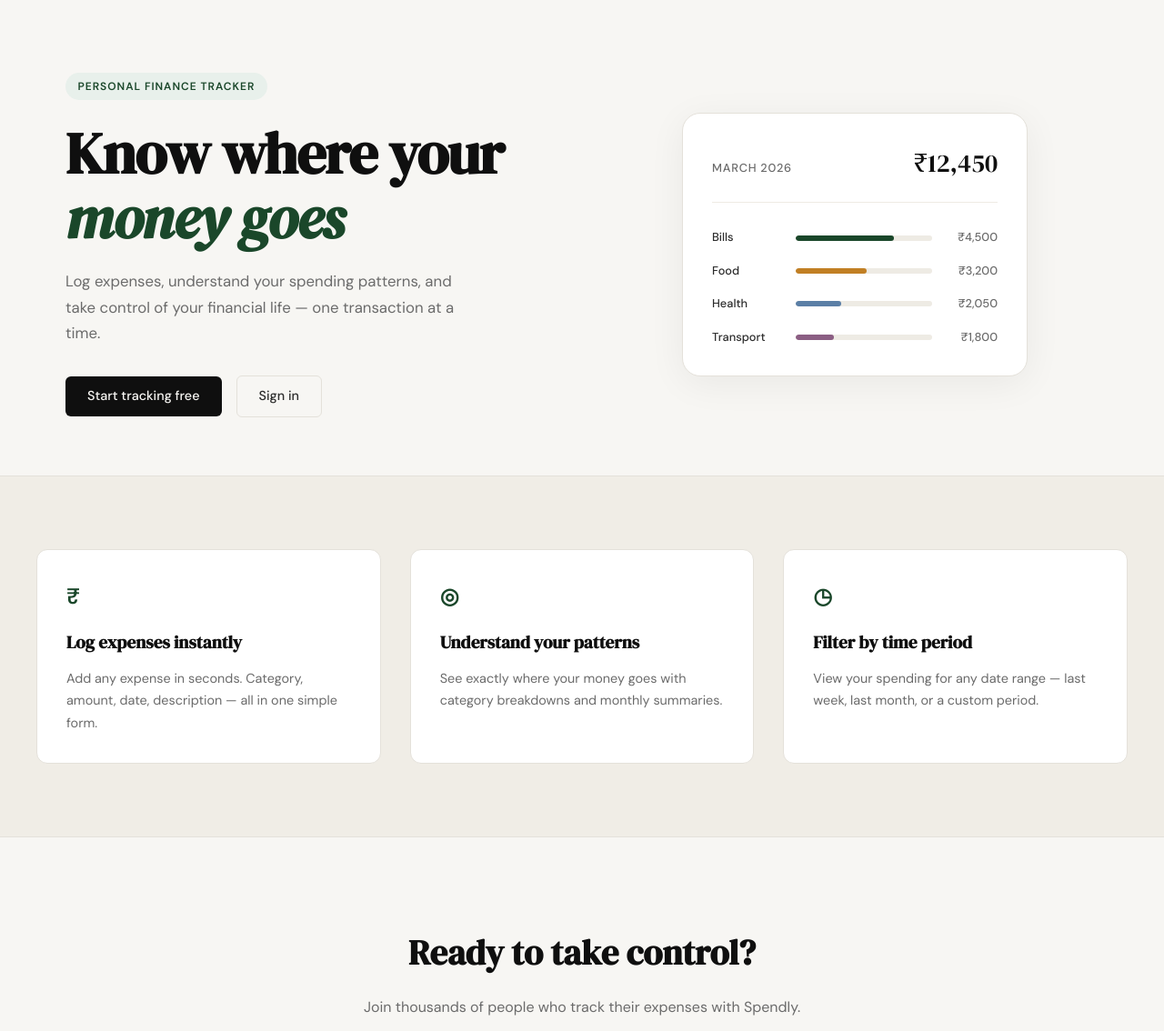
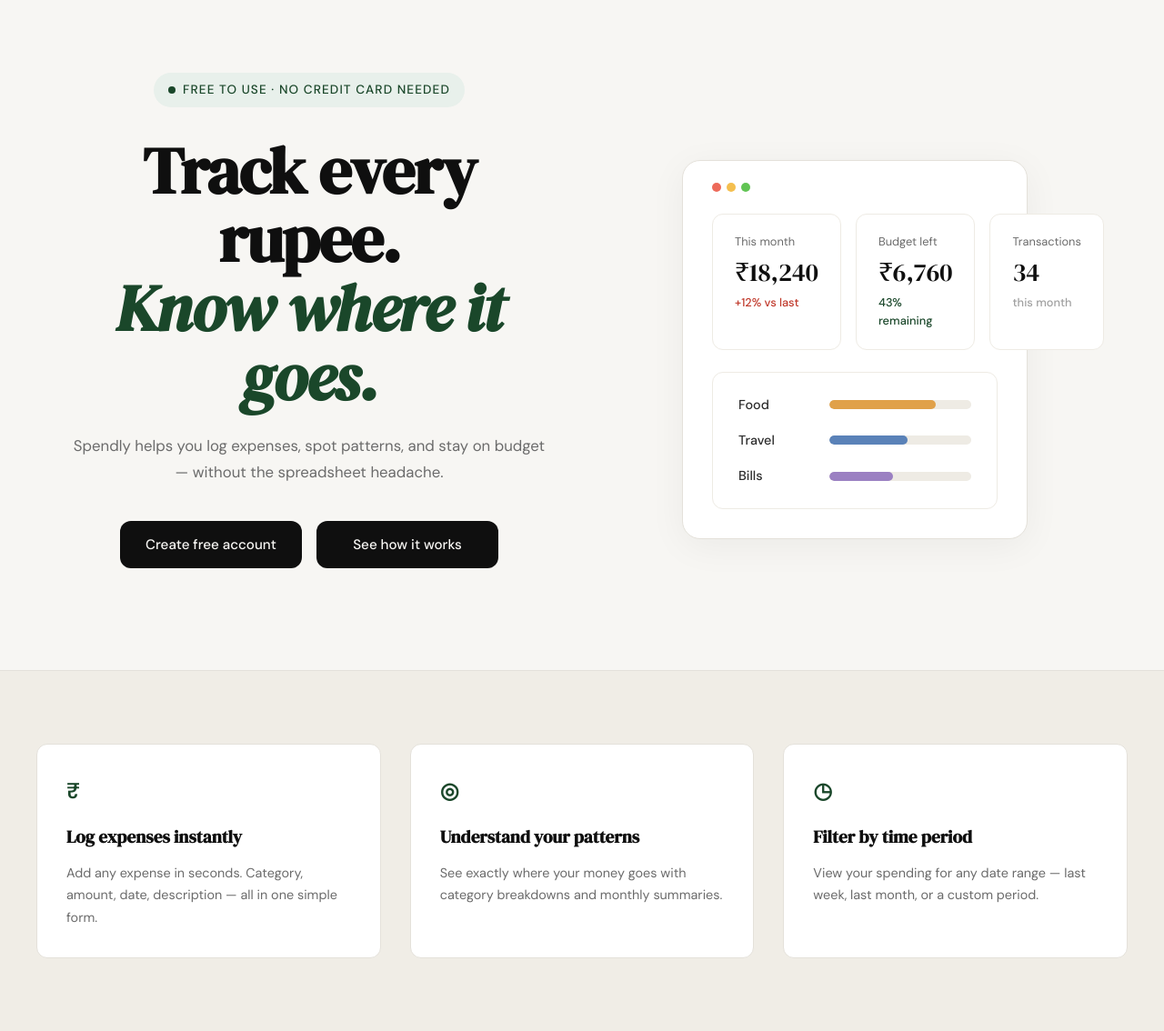
Before and after one commit to AvinashOraon123/spendly, a Flask app: page / in a window 1280 px wide. Shown: the part 61-1195 px from the top of the page at 91% size. Run offline with Flask 3, Linux system fonts and the light colour scheme.

Commit message:
landing: redesign hero section to match mockup

```diff
--- /dev/null
+++ b/static/css/landing.css
@@ -0,0 +1,198 @@
+/* ------------------------------------------------------------------ */
+/* Landing page — hero only                                            */
+/* ------------------------------------------------------------------ */
+
+.hero {
+    padding: 5rem 2rem 3rem;
+    text-align: center;
+}
+
+.hero-inner { max-width: 720px; margin: 0 auto; }
+
+.hero-badge {
+    display: inline-flex;
+    align-items: center;
+    gap: 0.5rem;
+    background: var(--accent-light);
+    color: var(--accent);
+    font-size: 0.85rem;
+    font-weight: 500;
+    padding: 0.5rem 1rem;
+    border-radius: 999px;
+    margin-bottom: 2rem;
+}
+
+.hero-badge::before {
+    content: "";
+    display: inline-block;
+    width: 8px;
+    height: 8px;
+    background: var(--accent);
+    border-radius: 50%;
+    flex-shrink: 0;
+}
+
+.hero-title {
+    font-family: var(--font-display);
+    font-size: clamp(2.5rem, 6vw, 4.5rem);
+    line-height: 1.05;
+    letter-spacing: -0.02em;
+    color: var(--ink);
+    margin-bottom: 1.5rem;
+}
+
+.hero-title .hero-title-green {
+    display: block;
+    color: var(--accent);
+    font-style: italic;
+}
+
+.hero-subtitle {
+    font-size: 1.05rem;
+    color: var(--ink-muted);
+    line-height: 1.7;
+    max-width: 540px;
+    margin: 0 auto 2.5rem;
+}
+
+.hero-actions {
+    display: flex;
+    gap: 1rem;
+    align-items: center;
+    justify-content: center;
+    margin-bottom: 4rem;
+}
+
+.hero-cta {
+    display: inline-block;
+    background: var(--ink);
+    color: var(--paper);
+    padding: 0.85rem 1.75rem;
+    border-radius: var(--radius-md);
+    font-family: var(--font-body);
+    font-size: 0.95rem;
+    font-weight: 500;
+    text-decoration: none;
+    transition: background 0.2s;
+    min-width: 200px;
+    text-align: center;
+}
+
+.hero-cta:hover { background: var(--accent); }
+
+/* Mock card (hero visual) */
+.hero-visual {
+    max-width: var(--max-width);
+    margin: 0 auto;
+    padding: 0 1rem;
+}
+
+.mock-card {
+    background: var(--paper-card);
+    border: 1px solid var(--border);
+    border-radius: var(--radius-lg);
+    padding: 1.5rem 2rem 2rem;
+    box-shadow: 0 8px 40px rgba(0,0,0,0.05);
+    text-align: left;
+}
+
+.mock-dots {
+    display: flex;
+    gap: 6px;
+    margin-bottom: 1.5rem;
+}
+
+.mock-dot {
+    width: 10px;
+    height: 10px;
+    border-radius: 50%;
+    display: inline-block;
+}
+
+.mock-dot-red    { background: #ed6a5a; }
+.mock-dot-yellow { background: #f4bf4f; }
+.mock-dot-green  { background: #61c454; }
+
+.mock-stats {
+    display: grid;
+    grid-template-columns: repeat(3, 1fr);
+    gap: 1rem;
+    margin-bottom: 1.5rem;
+}
+
+.mock-stat {
+    background: var(--paper-card);
+    border: 1px solid var(--border-soft);
+    border-radius: var(--radius-md);
+    padding: 1.25rem 1.5rem;
+}
+
+.mock-stat-label {
+    font-size: 0.8rem;
+    color: var(--ink-muted);
+    margin-bottom: 0.5rem;
+}
+
+.mock-stat-value {
+    font-family: var(--font-display);
+    font-size: 1.75rem;
+    color: var(--ink);
+    line-height: 1.1;
+    margin-bottom: 0.5rem;
+}
+
+.mock-stat-foot {
+    font-size: 0.8rem;
+    font-weight: 500;
+}
+
+.mock-stat-foot.is-up   { color: var(--danger); }
+.mock-stat-foot.is-good { color: var(--accent); }
+.mock-stat-foot.is-mute { color: var(--ink-faint); }
+
+.mock-bars {
+    background: var(--paper-card);
+    border: 1px solid var(--border-soft);
+    border-radius: var(--radius-md);
+    padding: 1.5rem 1.75rem;
+    display: flex;
+    flex-direction: column;
+    gap: 1rem;
+}
+
+.mock-bar-row {
+    display: grid;
+    grid-template-columns: 80px 1fr;
+    align-items: center;
+    gap: 1.25rem;
+}
+
+.mock-cat {
+    font-size: 0.9rem;
+    color: var(--ink-soft);
+    font-weight: 500;
+}
+
+.mock-bar-track {
+    height: 10px;
+    background: var(--border-soft);
+    border-radius: 999px;
+    overflow: hidden;
+}
+
+.mock-bar {
+    height: 100%;
+    border-radius: 999px;
+    transition: width 0.6s ease;
+}
+
+.mock-bar-1 { background: #e0a14a; } /* Food  — orange */
+.mock-bar-2 { background: #5a82b8; } /* Travel — blue  */
+.mock-bar-3 { background: #9b80c2; } /* Bills  — purple */
+
+@media (max-width: 700px) {
+    .hero-actions { flex-direction: column; }
+    .hero-cta { width: 100%; min-width: 0; }
+    .mock-stats { grid-template-columns: 1fr; }
+    .mock-bar-row { grid-template-columns: 60px 1fr; }
+}
--- a/templates/landing.html
+++ b/templates/landing.html
@@ -1,60 +1,71 @@
 {% extends "base.html" %}
 
 {% block title %}Spendly — Track Every Rupee{% endblock %}
+
+{% block head %}
+<link rel="stylesheet" href="{{ url_for('static', filename='css/landing.css') }}">
+{% endblock %}
 
 {% block content %}
 
 <section class="hero">
     <div class="hero-inner">
-        <div class="hero-badge">Personal Finance Tracker</div>
+        <div class="hero-badge">Free to use &middot; No credit card needed</div>
         <h1 class="hero-title">
-            Know where your<br>
-            <em>money goes</em>
+            Track every rupee.
+            <span class="hero-title-green">Know where it goes.</span>
         </h1>
         <p class="hero-subtitle">
-            Log expenses, understand your spending patterns,
-            and take control of your financial life —
-            one transaction at a time.
+            Spendly helps you log expenses, spot patterns, and stay
+            on budget &mdash; without the spreadsheet headache.
         </p>
         <div class="hero-actions">
-            <a href="{{ url_for('register') }}" class="btn-primary">Start tracking free</a>
-            <a href="{{ url_for('login') }}" class="btn-ghost">Sign in</a>
+            <a href="{{ url_for('register') }}" class="hero-cta">Create free account</a>
+            <a href="#" class="hero-cta">See how it works</a>
         </div>
     </div>
     <div class="hero-visual">
         <div class="mock-card">
-            <div class="mock-card-header">
-                <span class="mock-label">March 2026</span>
-                <span class="mock-total">₹12,450</span>
+            <div class="mock-dots">
+                <span class="mock-dot mock-dot-red"></span>
+                <span class="mock-dot mock-dot-yellow"></span>
+                <span class="mock-dot mock-dot-green"></span>
+            </div>
+            <div class="mock-stats">
+                <div class="mock-stat">
+                    <div class="mock-stat-label">This month</div>
+                    <div class="mock-stat-value">&#8377;18,240</div>
+                    <div class="mock-stat-foot is-up">+12% vs last</div>
+                </div>
+                <div class="mock-stat">
+                    <div class="mock-stat-label">Budget left</div>
+                    <div class="mock-stat-value">&#8377;6,760</div>
+                    <div class="mock-stat-foot is-good">43% remaining</div>
+                </div>
+                <div class="mock-stat">
+                    <div class="mock-stat-label">Transactions</div>
+                    <div class="mock-stat-value">34</div>
+                    <div class="mock-stat-foot is-mute">this month</div>
+                </div>
             </div>
             <div class="mock-bars">
                 <div class="mock-bar-row">
+                    <span class="mock-cat">Food</span>
+                    <div class="mock-bar-track">
+                        <div class="mock-bar mock-bar-1" style="width: 75%"></div>
+                    </div>
+                </div>
+                <div class="mock-bar-row">
+                    <span class="mock-cat">Travel</span>
+                    <div class="mock-bar-track">
+                        <div class="mock-bar mock-bar-2" style="width: 55%"></div>
+                    </div>
+                </div>
+                <div class="mock-bar-row">
                     <span class="mock-cat">Bills</span>
                     <div class="mock-bar-track">
-                        <div class="mock-bar" style="width: 72%"></div>
+                        <div class="mock-bar mock-bar-3" style="width: 45%"></div>
                     </div>
-                    <span class="mock-amt">₹4,500</span>
-                </div>
-                <div class="mock-bar-row">
-                    <span class="mock-cat">Food</span>
-                    <div class="mock-bar-track">
-                        <div class="mock-bar mock-bar-2" style="width: 52%"></div>
-                    </div>
-                    <span class="mock-amt">₹3,200</span>
-                </div>
-                <div class="mock-bar-row">
-                    <span class="mock-cat">Health</span>
-                    <div class="mock-bar-track">
-                        <div class="mock-bar mock-bar-3" style="width: 33%"></div>
-                    </div>
-                    <span class="mock-amt">₹2,050</span>
-                </div>
-                <div class="mock-bar-row">
-                    <span class="mock-cat">Transport</span>
-                    <div class="mock-bar-track">
-                        <div class="mock-bar mock-bar-4" style="width: 28%"></div>
-                    </div>
-                    <span class="mock-amt">₹1,800</span>
                 </div>
             </div>
         </div>
```
Also changed, not shown: Screenshot 2026-03-25 at 12.36.20 AM.png (added).
